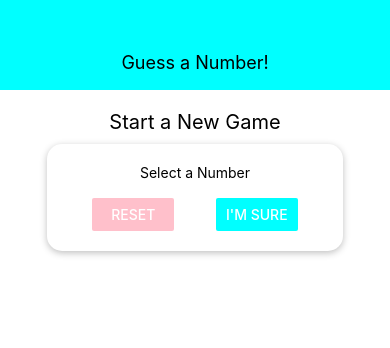
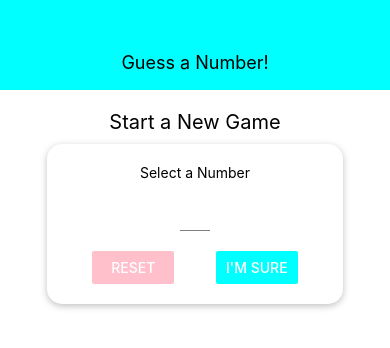
Before and after one commit to wheresronald0/guess-a-number, a React Native app in the folder rn-guess-a-number/: screen / in a window 390 px wide. Shown: the top 348 px of the page. Built offline with nearby package versions, Linux system fonts and the light colour scheme.

Commit message:
added Input conponent and styled, and set up field logic. Also added functionality for reset button

```diff
--- /dev/null
+++ b/rn-guess-a-number/components/Input.js
@@ -0,0 +1,16 @@
+import React from "react";
+import { TextInput, StyleSheet } from "react-native";
+
+const InputField = (props) => {
+  return <TextInput {...props} style={{ ...styles.input, ...props.style }} />;
+};
+
+const styles = StyleSheet.create({
+  input: {
+    height: 30,
+    borderBottomWidth: 1,
+    borderColor: "grey",
+    marginVertical: 20,
+  },
+});
+export default InputField;
--- a/rn-guess-a-number/container/startGameScreen.js
+++ b/rn-guess-a-number/container/startGameScreen.js
@@ -1,20 +1,50 @@
-import React from "react";
-import { View, Text, StyleSheet, Button, TextInput } from "react-native";
+import React, { useState } from "react";
+import {
+  View,
+  Text,
+  StyleSheet,
+  Button,
+  TouchableWithoutFeedback,
+  Keyboard,
+} from "react-native";
 import Card from "../components/Card";
+import InputField from "../components/Input";
 import Colors from "../constants/Colors";
 
 const StartGameScreen = (props) => {
+  const [enteredValue, setEnteredValue] = useState("");
+
+  const numberInputHandle = (inputText) => {
+    setEnteredValue(inputText.replace(/[^0-9]/g), "");
+  };
+
+  const resetInputHandle = () => {
+    setEnteredValue("");
+  };
+
   return (
+    <TouchableWithoutFeedback
+      onPress={() => {
+        Keyboard.dismiss();
+      }}
+    >
       <View style={styles.screen}>
         <Text style={styles.title}>Start a New Game</Text>
         <Card style={styles.InputsContainer}>
           <Text>Select a Number</Text>
-        <TextInput />
+          <InputField
+            style={styles.numberInput}
+            blurOnSubmit //for Andriod keyboard close
+            keyboardType="number-pad"
+            maxLength={2}
+            onChangeText={numberInputHandle}
+            value={enteredValue}
+          />
           <View style={styles.buttonContainer}>
             <View style={styles.buttons}>
               <Button
                 title="Reset"
-              onPress={() => {}}
+                onPress={resetInputHandle}
                 color={Colors.accentColor}
               />
             </View>
@@ -28,6 +58,7 @@ const StartGameScreen = (props) => {
           </View>
         </Card>
       </View>
+    </TouchableWithoutFeedback>
   );
 };
 
@@ -56,6 +87,10 @@ const styles = StyleSheet.create({
     width: "40%",
     //wrap in View so you can style
   },
+  numberInput: {
+    width: 30,
+    textAlign: "center",
+  },
 });
 
 export default StartGameScreen;
```
Lines whose indentation alone changed are shown as unchanged.
